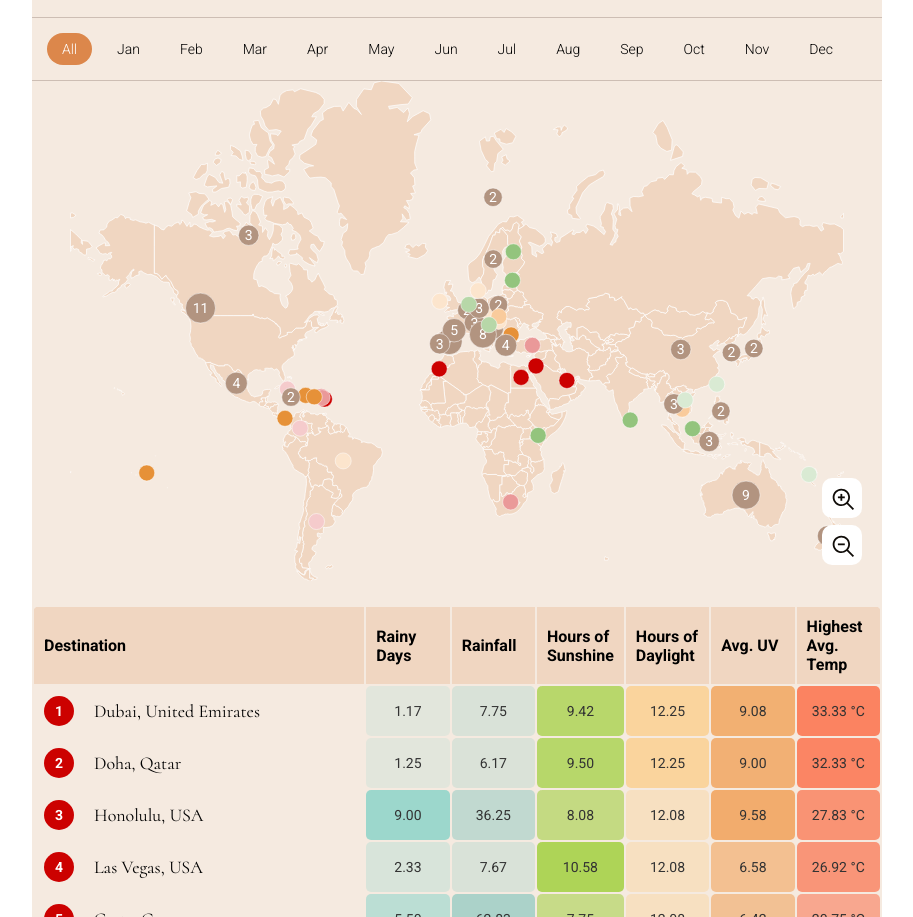
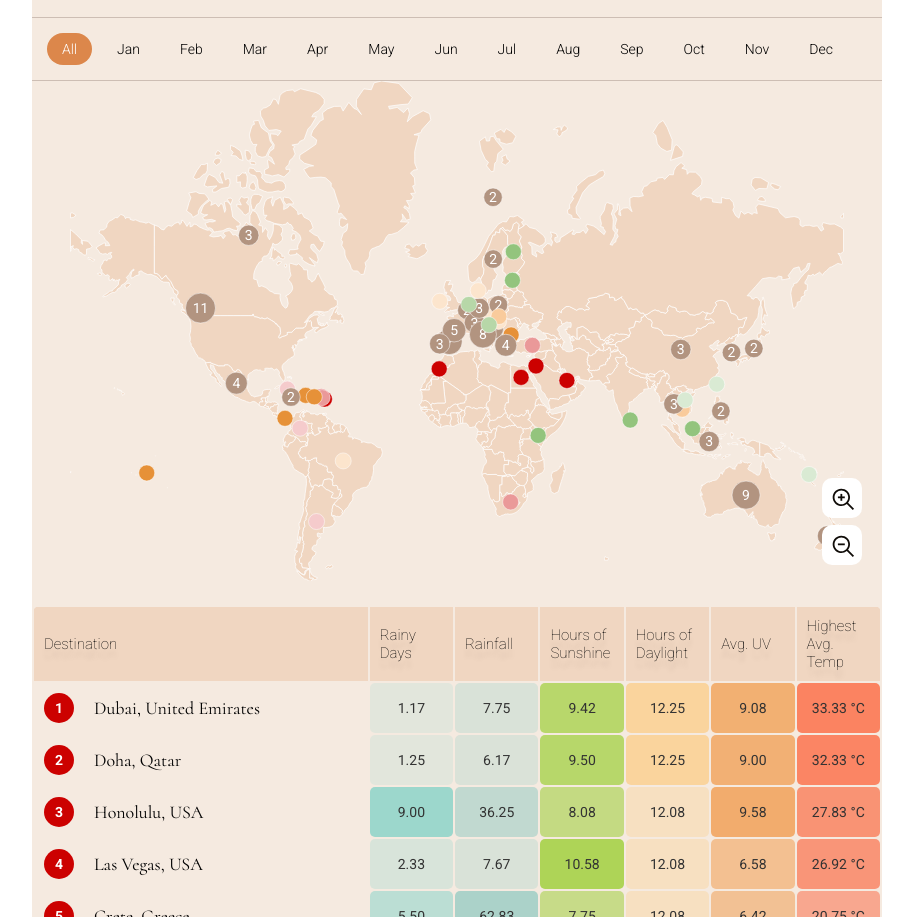
Before and after one commit to TypeAMedia/isv, a website: page index.html in a window 1280 px wide. Shown: the part 183-1100 px from the top of the page, without its empty margins (183-1096 px from the left). Drawn offline with nearby package versions, Linux system fonts and the light colour scheme; some icons are missing.

Commit message:
update styles on thead td

```diff
--- a/index.html
+++ b/index.html
@@ -41,7 +41,7 @@
       <div class="jun month" data-month="data-june"> Jun</div>
       <div class="jul month" data-month="data-july"> Jul</div>
       <div class="aug month" data-month="data-august"> Aug</div>
-      <div class="sep month" data-month="data-septermber"> Sep</div>
+      <div class="sep month" data-month="data-september"> Sep</div>
       <div class="oct month" data-month="data-october"> Oct</div>
       <div class="nov month" data-month="data-november"> Nov</div>
       <div class="dec month" data-month="data-december"> Dec</div>
--- a/main.css
+++ b/main.css
@@ -91,15 +91,21 @@ body {
 .data-table thead th {
   top: 0;
   z-index: 10;
+
 }
 
 /* Table header styling */
 .data-table thead th {
   text-align: left;
   padding: 10px;
-  font-size: 16px;
+  font-size: 15px;
   font-family: 'Roboto';
   background-color: #f0d6c1;
+  font-weight: lighter !important;
+  text-shadow:
+  0 10px 4px rgba(0, 0, 0, 0.15),
+  0 12px 20px rgba(0, 0, 0, 0.12),
+  0 12px 24px rgba(0, 0, 0, 0.10);
 }
 
 /* Make tbody scrollable with a fixed height */
```
